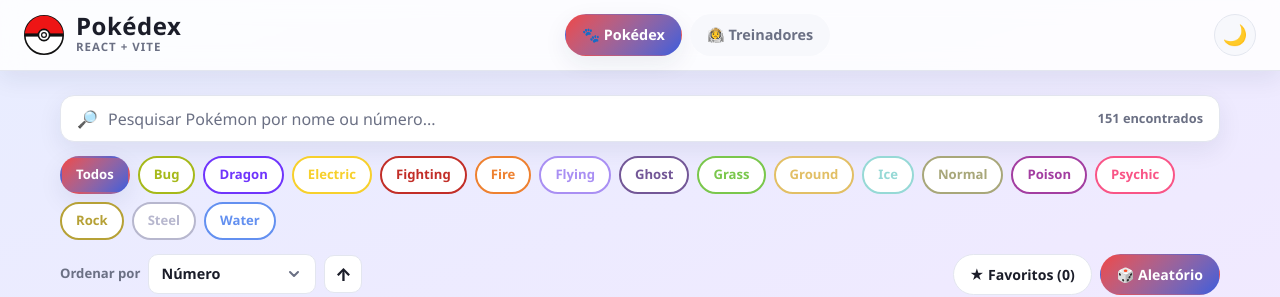
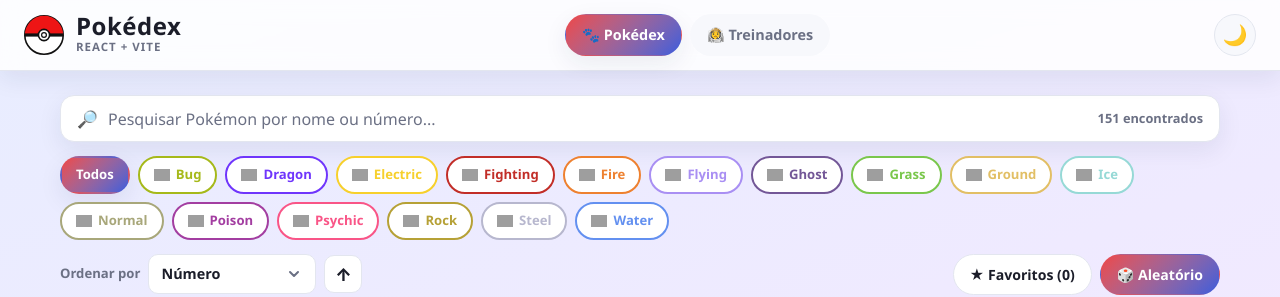
Before and after one commit to ViniRSales/DIAW-Atividade03, a React (Vite) app: page / in a window 1280 px wide. Shown: the top 297 px of the page. Built offline with nearby package versions, Linux system fonts and the light colour scheme; grey boxes are pictures that could not be loaded.

Commit message:
feat: adiciona icone de tipo a esquerda do texto no filtro
Exibe o simbolo novo da PokeAPI (getTypeIcon) antes do nome em cada botao do TypeFilter; botao Todos permanece sem icone.

Co-authored-by: Lucas Goncalves Sivolella <63262880+lsivolella@users.noreply.github.com>

```diff
--- a/src/components/TypeFilter.jsx
+++ b/src/components/TypeFilter.jsx
@@ -1,7 +1,7 @@
-import { getTypeColor } from '../utils/pokemonHelpers';
+import { getTypeColor, getTypeIcon } from '../utils/pokemonHelpers';
 
 const BTN =
-  'rounded-full border-2 px-3.5 py-[7px] text-[0.82rem] font-bold transition duration-150 hover:-translate-y-0.5 hover:shadow-card';
+  'inline-flex items-center gap-1.5 rounded-full border-2 px-3.5 py-[7px] text-[0.82rem] font-bold transition duration-150 hover:-translate-y-0.5 hover:shadow-card';
 
 // Filtro por tipo de Pokémon, renderizado como botões.
 // Os tipos vêm do arquivo pokedex-data.json (prop `types`).
@@ -35,6 +35,15 @@ function TypeFilter({ types, selectedType, onSelectType }) {
             }
             onClick={() => onSelectType(type.name)}
           >
+            {getTypeIcon(type.name) && (
+              <img
+                src={getTypeIcon(type.name)}
+                alt=""
+                aria-hidden="true"
+                loading="lazy"
+                className="h-4 w-4 object-contain"
+              />
+            )}
             {type.name}
           </button>
         );
```
